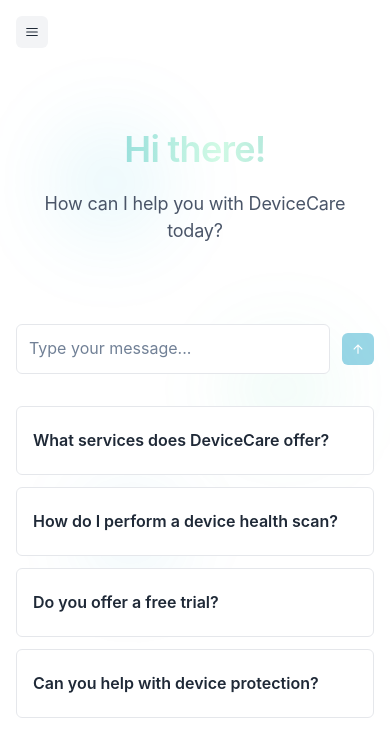
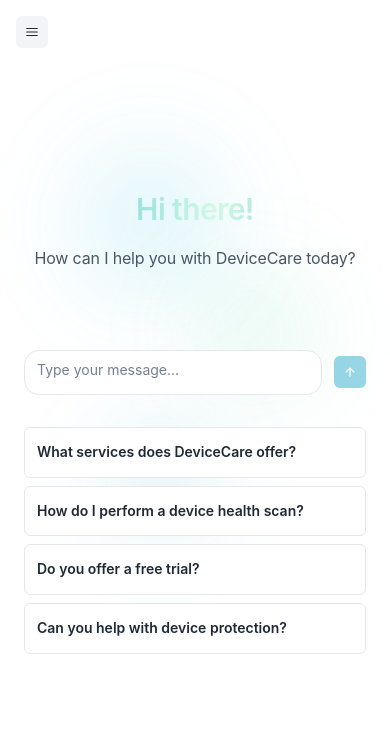
Before and after one commit to felii30/devicecare-chatbot, a React (Create React App) app in the folder client/: page / in a window 390 px wide. Shown: the top 756 px of the page. Built offline with nearby package versions, Linux system fonts and the light colour scheme.

Commit message:
Added responsiveness

```diff
--- a/client/src/App.tsx
+++ b/client/src/App.tsx
@@ -2,13 +2,19 @@
 import { BrowserRouter } from "react-router-dom"
 import { ThemeProvider } from "./theme/ThemeProvider.tsx"
 import { ChatWindow } from "./components/ChatWindow.tsx"
+import { ChakraProvider, Box } from "@chakra-ui/react"
+import { chakraTheme } from "./theme/chakra-theme.ts"
 
 function App() {
   return (
     <BrowserRouter>
-      <ThemeProvider>
-        <ChatWindow />
-      </ThemeProvider>
+      <ChakraProvider theme={chakraTheme}>
+        <Box minH="100vh" overflow="hidden">
+          <ThemeProvider>
+            <ChatWindow />
+          </ThemeProvider>
+        </Box>
+      </ChakraProvider>
     </BrowserRouter>
   )
 }
--- a/client/src/components/ChatBubble.tsx
+++ b/client/src/components/ChatBubble.tsx
@@ -22,12 +22,19 @@
   return (
     <Flex
       w="100%"
-      py={6}
-      px={4}
+      py={{ base: 2, md: 4 }}
+      px={{ base: 2, md: 4 }}
+      justify={isUser ? "flex-end" : "flex-start"}
+      mb={4}
+    >
+      <Flex
         bg={isUser ? "gray.50" : "white"}
-      borderBottom="1px"
-      borderColor="gray.100"
+        borderRadius="15px"
         gap={4}
+        maxW={isUser ? { base: "85%", md: "70%" } : "100%"}
+        w={isUser ? "auto" : "100%"}
+        py={{ base: 3, md: 4 }}
+        px={{ base: 3, md: 4 }}
       >
         {!isUser && (
           <Box flexShrink={0}>
@@ -40,11 +47,12 @@
             </Box>
           </Box>
         )}
-      <Box maxW="4xl" mx="auto" w="100%">
+        <Box flex="1">
           <Text whiteSpace="pre-wrap" color="gray.800">
             {message}
           </Text>
         </Box>
       </Flex>
+    </Flex>
   )
 }
--- a/client/src/components/ChatWindow.tsx
+++ b/client/src/components/ChatWindow.tsx
@@ -189,7 +189,7 @@
   const showWelcomeScreen = threads.length === 0
 
   return (
-    <Flex h="100vh">
+    <Flex h="100vh" overflow="hidden">
       <Sidebar
         threads={threads}
         onNewChat={handleNewChat}
@@ -201,8 +201,18 @@
 
       <Box
         flex="1"
-        ml={isSidebarOpen ? "260px" : 0}
+        ml={{
+          base: isSidebarOpen ? "260px" : 0,
+          md: isSidebarOpen ? "260px" : 0,
+        }}
         transition="margin-left 0.3s"
+        position="relative"
+        left={0}
+        transform={{
+          base: isSidebarOpen ? "translateX(0)" : "translateX(0)",
+          md: "none",
+        }}
+        overflow="hidden"
       >
         {!activeThreadId ? (
           <Flex
@@ -211,14 +221,15 @@
             bg="white"
             position="relative"
             overflow="hidden"
+            px={{ base: 4, md: 6 }}
           >
             {/* Gradient Blobs */}
             <Box
               position="absolute"
               top="10%"
               left="15%"
-              width="40vw"
-              height="40vw"
+              width={{ base: "60vw", md: "40vw" }}
+              height={{ base: "60vw", md: "40vw" }}
               background="radial-gradient(circle, rgba(0,177,215,0.15) 0%, rgba(0,177,215,0) 70%)"
               borderRadius="full"
               filter="blur(40px)"
@@ -228,10 +239,10 @@
             />
             <Box
               position="absolute"
-              top="40%"
+              top={{ base: "30%", md: "40%" }}
               right="15%"
-              width="35vw"
-              height="35vw"
+              width={{ base: "50vw", md: "35vw" }}
+              height={{ base: "50vw", md: "35vw" }}
               background="radial-gradient(circle, rgba(52,211,153,0.15) 0%, rgba(52,211,153,0) 70%)"
               borderRadius="full"
               filter="blur(40px)"
@@ -241,10 +252,10 @@
             />
             <Box
               position="absolute"
-              top="60%"
+              top={{ base: "50%", md: "60%" }}
               left="25%"
-              width="30vw"
-              height="30vw"
+              width={{ base: "45vw", md: "30vw" }}
+              height={{ base: "45vw", md: "30vw" }}
               background="radial-gradient(circle, rgba(0,152,193,0.15) 0%, rgba(0,152,193,0) 70%)"
               borderRadius="full"
               filter="blur(40px)"
@@ -259,13 +270,12 @@
               direction="column"
               align="center"
               justify="center"
-              px={4}
               position="relative"
               zIndex={1}
             >
-              <Box textAlign="center" mb={12}>
+              <Box textAlign="center" mb={12} px={{ base: 4, md: 0 }}>
                 <Heading
-                  size="lg"
+                  size={{ base: "xl", md: "lg" }}
                   mb={4}
                   bgGradient="linear(to-r, brand.500, accent.100, brand.600)"
                   bgClip="text"
@@ -281,7 +291,7 @@
                 <Text
                   color="gray.600"
                   mb={8}
-                  fontSize="lg"
+                  fontSize={{ base: "md", md: "lg" }}
                   animation={`${fadeIn} 0.6s ease-out forwards`}
                   opacity="0"
                 >
@@ -289,7 +299,7 @@
                 </Text>
               </Box>
 
-              <Box w="100%" maxW="2xl">
+              <Box w="100%" maxW="2xl" px={{ base: 2, md: 0 }}>
                 <MessageInput
                   onSendMessage={handleSendMessage}
                   isLoading={isLoading}
@@ -299,9 +309,9 @@
                   <Grid
                     templateColumns={{
                       base: "1fr",
-                      md: "repeat(2, 1fr)",
+                      sm: "repeat(2, 1fr)",
                     }}
-                    gap={3}
+                    gap={{ base: 2, md: 3 }}
                   >
                     {EXAMPLE_PROMPTS.map((prompt) => (
                       <Button
@@ -309,8 +319,8 @@
                         onClick={() => handleExampleClick(prompt)}
                         variant="outline"
                         justifyContent="flex-start"
-                        py={6}
-                        px={4}
+                        py={{ base: 4, md: 6 }}
+                        px={{ base: 3, md: 4 }}
                         height="auto"
                         whiteSpace="normal"
                         textAlign="left"
@@ -320,6 +330,7 @@
                           bg: "gray.50",
                           borderColor: "brand.500",
                         }}
+                        fontSize={{ base: "sm", md: "md" }}
                       >
                         {prompt}
                       </Button>
@@ -336,9 +347,40 @@
             bg="white"
             h="100vh"
             position="relative"
+            overflow="hidden"
           >
-            <Box flex="1" overflowY="auto" px={4} pb={24}>
-              <Box maxW="4xl" mx="auto" py={4}>
+            <Box
+              flex="1"
+              overflowY="auto"
+              px={{ base: 4, md: 6 }}
+              pb={{ base: 24, md: 24 }}
+              sx={{
+                "&::-webkit-scrollbar": {
+                  width: "8px",
+                  backgroundColor: "transparent",
+                },
+                "&::-webkit-scrollbar-track": {
+                  backgroundColor: "transparent",
+                },
+                "&::-webkit-scrollbar-thumb": {
+                  backgroundColor: "rgba(0, 0, 0, 0.1)",
+                  borderRadius: "8px",
+                  border: "2px solid transparent",
+                  backgroundClip: "content-box",
+                },
+                "&::-webkit-scrollbar-thumb:hover": {
+                  backgroundColor: "rgba(0, 0, 0, 0.2)",
+                },
+                scrollbarWidth: "thin",
+                scrollbarColor: "rgba(0, 0, 0, 0.1) transparent",
+              }}
+            >
+              <Box
+                maxW="4xl"
+                mx="auto"
+                py={{ base: 3, md: 4 }}
+                px={{ base: 2, md: 0 }}
+              >
                 {messages.map((message, index) => (
                   <ChatBubble
                     key={message.id}
@@ -357,15 +399,16 @@
             <Box
               position="fixed"
               bottom={0}
-              left={isSidebarOpen ? "260px" : 0}
+              left={isSidebarOpen ? { base: "260px", md: "260px" } : 0}
               right={0}
               borderTop="1px"
               borderColor="gray.200"
               bg="white"
-              p={4}
+              px={{ base: 4, md: 6 }}
+              py={{ base: 3, md: 4 }}
               transition="left 0.3s"
             >
-              <Box maxW="4xl" mx="auto">
+              <Box maxW="4xl" mx="auto" px={{ base: 2, md: 0 }}>
                 <MessageInput
                   onSendMessage={handleSendMessage}
                   isLoading={isLoading}
--- a/client/src/components/MessageInput.tsx
+++ b/client/src/components/MessageInput.tsx
@@ -51,22 +51,27 @@
           onChange={(e) => setMessage(e.target.value)}
           onKeyDown={handleKeyDown}
           placeholder="Type your message..."
-          minH="50px"
-          maxH="150px"
+          minH={{ base: "45px", sm: "50px", md: "50px" }}
+          maxH={{ base: "120px", sm: "150px", md: "150px" }}
+          h="auto"
           overflowY="auto"
           resize="none"
           bg="white"
           border="1px"
           borderColor="gray.200"
+          borderRadius="15px"
           _hover={{ borderColor: "gray.300" }}
           _focus={{
             borderColor: "brand.500",
             boxShadow: "none",
           }}
-          py={3}
-          px={3}
+          py={{ base: 2, sm: 3, md: 3 }}
+          px={{ base: 3, sm: 3, md: 3 }}
           rows={1}
           flex="1"
+          fontSize={{ base: "sm", sm: "md", md: "md" }}
+          textAlign="left"
+          lineHeight={{ base: "1.5", sm: "1.5", md: "1.5" }}
           sx={{
             "&::-webkit-scrollbar": {
               width: "8px",
@@ -79,6 +84,10 @@
             },
             "&:focus::-webkit-scrollbar-track": {
               backgroundColor: "transparent",
+            },
+            "&::placeholder": {
+              textAlign: "left",
+              lineHeight: "inherit",
             },
           }}
         />
--- a/client/src/theme/chakra-theme.ts
+++ b/client/src/theme/chakra-theme.ts
@@ -61,6 +61,10 @@
         bg: 'white',
         color: 'gray.800',
       },
+      'html, body': {
+        height: '100%',
+        overflow: 'hidden',
+      },
     },
   },
 });
```
Lines whose indentation alone changed are shown as unchanged.
